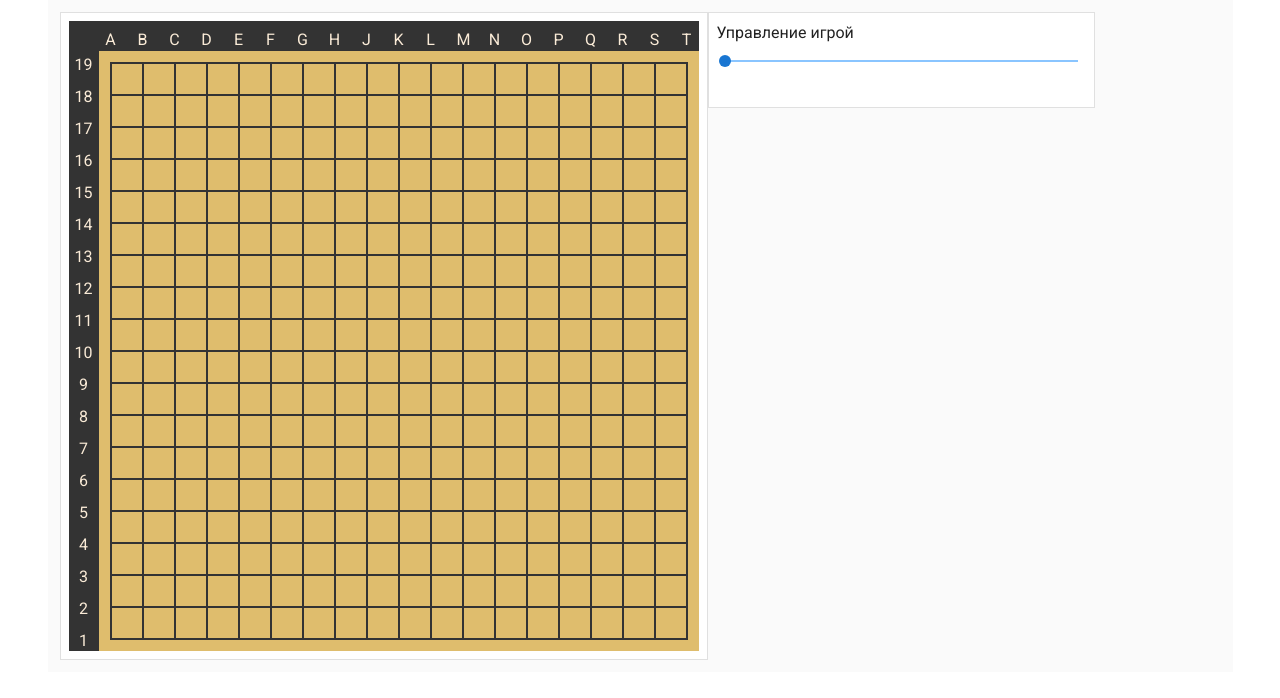
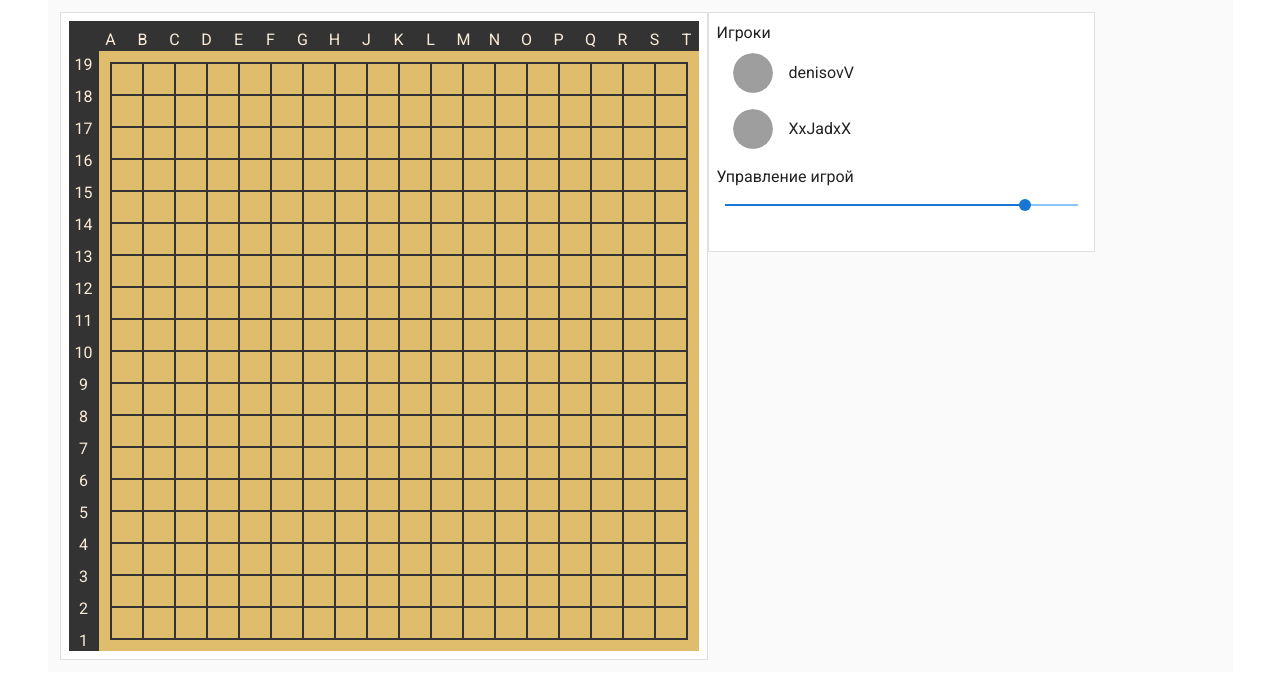
Before and after one commit to ValdimirDenisov/go_front, a Vue app: page / in a window 1280 px wide. Shown: the top 698 px of the page. Built offline with nearby package versions, Linux system fonts and the light colour scheme; grey boxes are pictures that could not be loaded.

Commit message:
Add tools

```diff
--- a/src/App.vue
+++ b/src/App.vue
@@ -10,8 +10,22 @@
           </v-col>
           <v-col cols="6" md="4">
             <v-card class="pa-2" outlined tile>
+              Игроки
+              <v-list subheader>
+                <v-list-item v-for="player in players" :key="player">
+                  <v-list-item-avatar>
+                    <v-img :src="player.img"></v-img>
+                  </v-list-item-avatar>
+                  <v-list-item-content>
+                    <v-list-item-title v-text="player.name"></v-list-item-title>
+                  </v-list-item-content>
+                </v-list-item>
+              </v-list>
+
+
+
               Управление игрой
-              <v-slider v-model="value" step="10" thumb-label ticks></v-slider>
+              <v-slider v-model="value" step="1" thumb-label ticks></v-slider>
             </v-card>
           </v-col>
         </v-row>
@@ -30,7 +44,14 @@ export default {
   },
 
   data: () => ({
-    //
+    players: [{
+      name: 'denisovV',
+      img: 'https://games.mail.ru/hotbox/content_files/gallery/2020/12/11/d49a024e7ade40858a10df3b8976625d.png',
+    }, {
+      name: 'XxJadxX',
+      img: 'https://pbs.twimg.com/profile_images/1092700380222406656/wkhrxlhD.jpg',
+    }],
+    value: 85,
   }),
 };
 </script>
```
